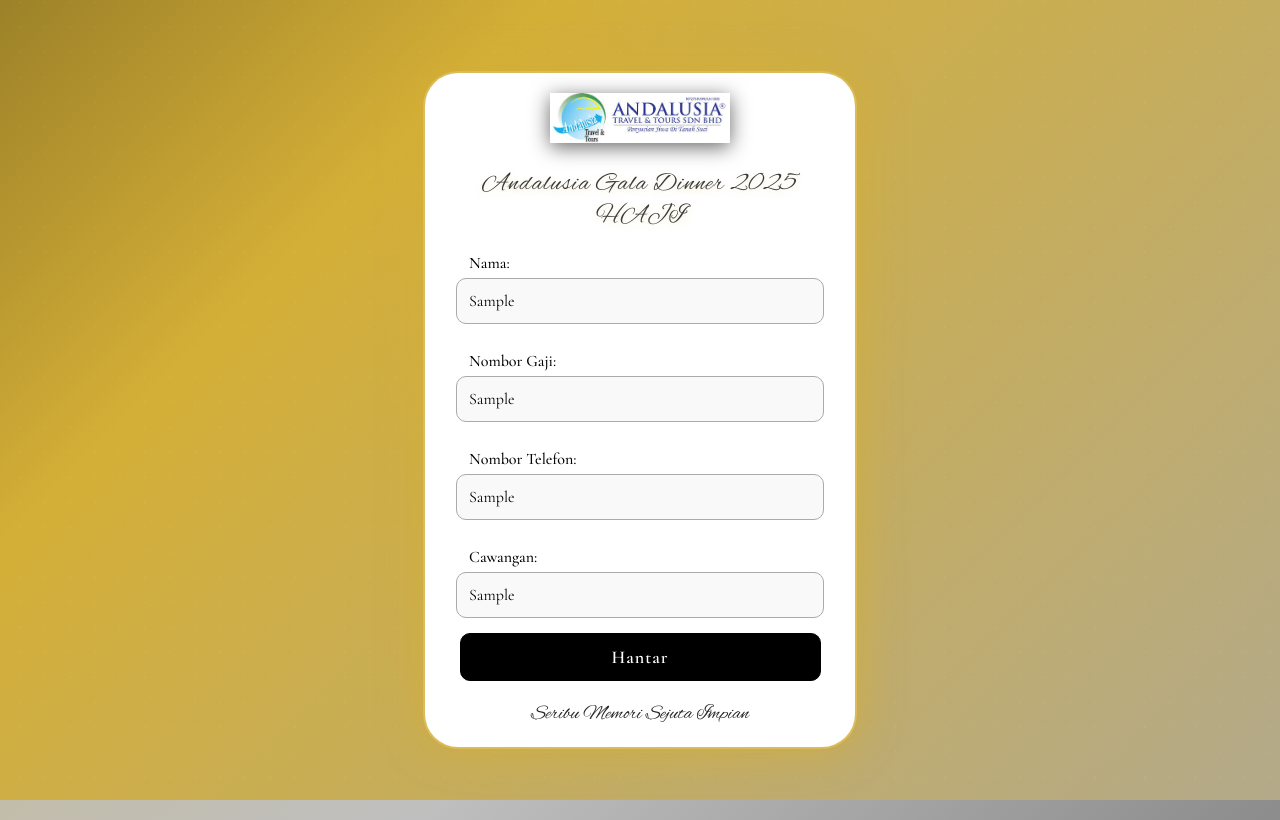
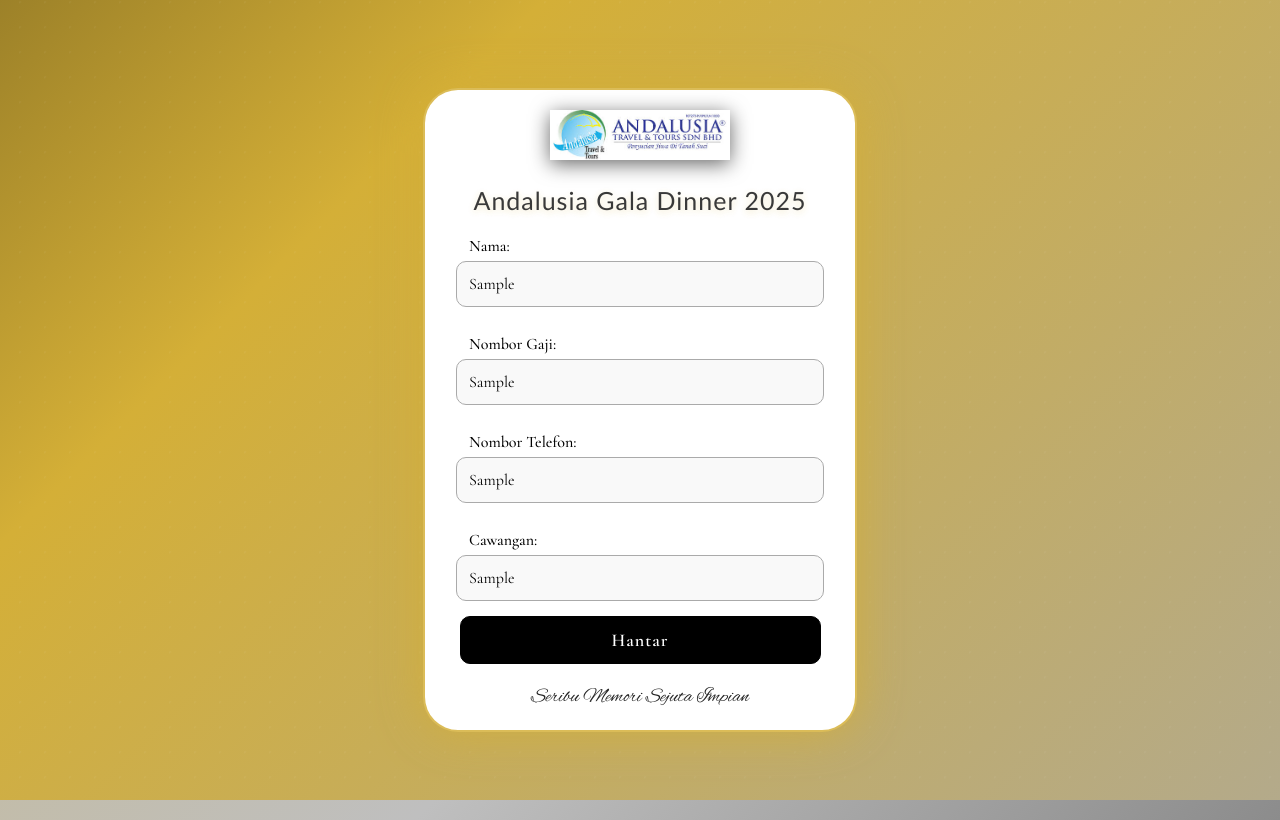
Before and after one commit to AmmarGun/GalaDinner, a plain HTML site: page index.html in a window 1280 px wide. Both pictures are taken after typing "Sample", "Sample", "Sample", "Sample" into the empty fields and a click on the button "Hantar". Drawn offline with nearby package versions, Linux system fonts and the light colour scheme.

Commit message:
Update index.html

```diff
--- a/index.html
+++ b/index.html
@@ -117,7 +117,7 @@
 
   h2 {
     color: #111;
-    font-family: 'Alex Brush', cursive;
+    font-family: 'Calibri', cursive;
     font-weight: normal;
     font-size: 25px;
     letter-spacing: 1px;
@@ -204,7 +204,7 @@
   <!-- Container on top -->
   <div class="container">
     <img src="andalusia_logo.png" alt="Andalusia Logo" class="logo">
-    <h2>Andalusia Gala Dinner 2025 HAJI</h2>
+    <h2>Andalusia Gala Dinner 2025</h2>
 
 
     <form id="lookupForm">
```
